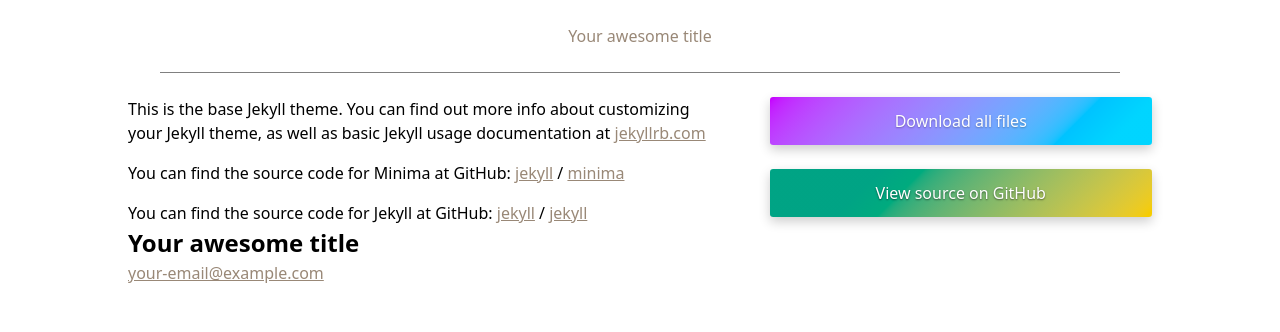
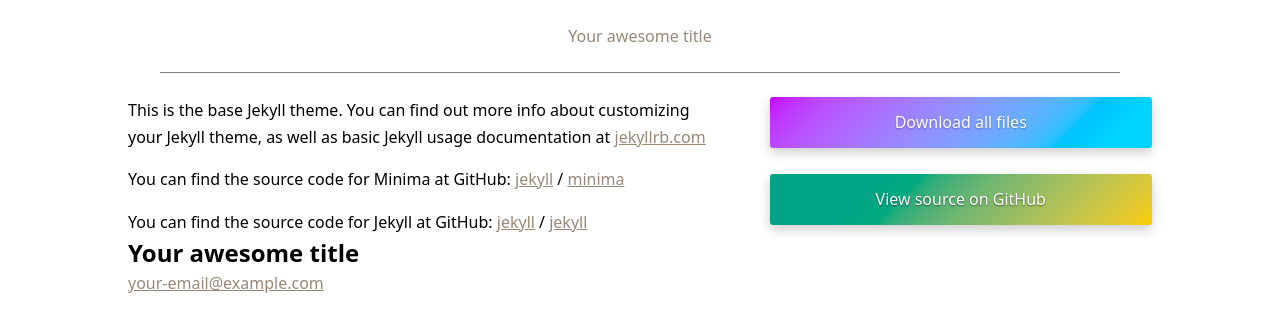
Before and after one commit to daprice/CAD, a Jekyll site: the page built from about.md, in a window 1280 px wide. Shown: the top 332 px of the page. Built offline with Jekyll 4.4.1, drawn with Linux system fonts in a browser that asks for light colours.

Commit message:
Loosen line spacing in non-classed (i.e. body text) paragraphs

```diff
--- a/_sass/typography.scss
+++ b/_sass/typography.scss
@@ -24,6 +24,10 @@
 	text-rendering: optimizeLegibility;
 }
 
+p:not([class]) {
+	line-height: 1.66;
+}
+
 
 .site-header .site-title {
 	font-weight: 300;
```
